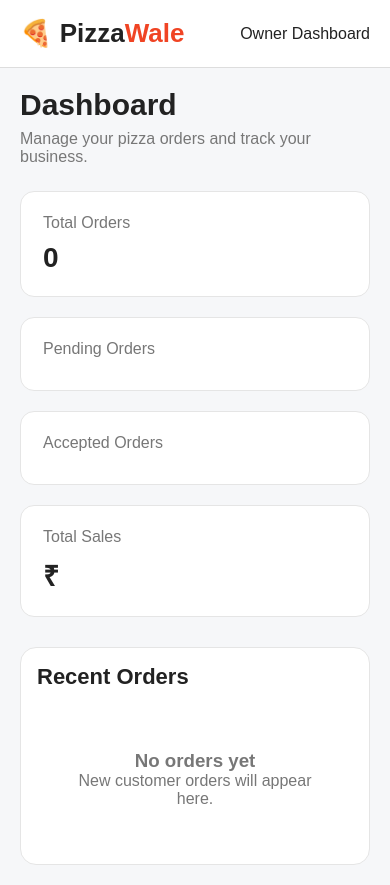
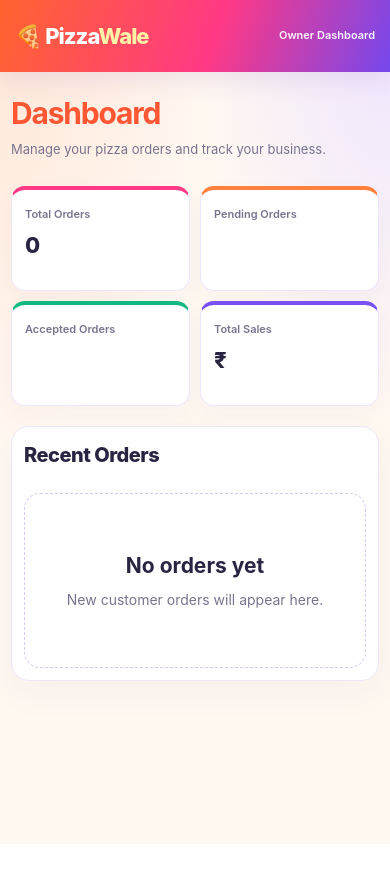
Before and after one commit to deepampra/PizzaWale, a Django app: template orders/templates/orders/dashboard.html in a window 390 px wide. After the commit the page ends 844 px from the top, so only its background shows below. Run offline with Django 5.2, Linux system fonts and the light colour scheme; the template is opened without the code that fills it, so the values that code supplies are empty.

Commit message:
Improve owner dashboard order details UI

```diff
--- a/orders/templates/orders/dashboard.html
+++ b/orders/templates/orders/dashboard.html
@@ -7,171 +7,500 @@
     <title>PizzaWale Owner Dashboard</title>
 
     <style>
+
+
+/* ===== PizzaWale Owner Dashboard — Premium UI ===== */
+:root {
+    --primary: #ff5733;
+    --pink: #ff3985;
+    --purple: #7950f2;
+    --green: #10b981;
+    --ink: #292442;
+    --muted: #77758e;
+    --border: #eee6fa;
+    --surface: #ffffff;
+    --background: #fff8f1;
+}
+
 * {
     box-sizing: border-box;
     margin: 0;
     padding: 0;
 }
 
+html {
+    scroll-behavior: smooth;
+}
+
 body {
-            font-family: Arial, sans-serif;
-            background: #f6f7f9;
-            color: #222;
+    font-family: Inter, "Segoe UI", Arial, sans-serif;
+    background:
+        radial-gradient(ellipse at top left, #ffe6d8 0, transparent 38%),
+        radial-gradient(ellipse at top right, #eee5ff 0, transparent 35%),
+        var(--background);
+    color: var(--ink);
+    line-height: 1.6;
+    min-height: 100vh;
+}
+
+/* Top navigation */
+.header {
+    min-height: 84px;
+    padding: 16px clamp(18px, 5vw, 76px);
+    display: flex;
+    align-items: center;
+    justify-content: space-between;
+    gap: 20px;
+    color: white;
+    background: linear-gradient(110deg, #ff642e, #ff3985 55%, #7548ed);
+    box-shadow: 0 8px 28px #6e39a51c;
+    position: sticky;
+    top: 0;
+    z-index: 100;
+}
+
+.logo {
+    font-size: clamp(23px, 3vw, 30px);
+    font-weight: 850;
+    letter-spacing: -1px;
+    line-height: 1.2;
+}
+
+.logo span {
+    color: #fff2a8;
+}
+
+.header > div:last-child {
+    font-size: 14px;
+    font-weight: 600;
+    opacity: .95;
+}
+
+/* Main layout */
+.dashboard {
+    width: min(1120px, calc(100% - 40px));
+    margin: 34px auto 70px;
+}
+
+.dashboard-title {
+    margin-bottom: 26px;
+}
+
+.dashboard-title h1 {
+    font-size: clamp(30px, 4vw, 40px);
+    line-height: 1.2;
+    letter-spacing: -1.2px;
+    color: var(--primary);
+    margin-bottom: 8px;
+}
+
+.dashboard-title p {
+    color: var(--muted);
+    font-size: 15px;
+}
+
+/* Summary cards */
+.stats {
+    display: grid;
+    grid-template-columns: repeat(4, minmax(0, 1fr));
+    gap: 17px;
+    margin-bottom: 30px;
+}
+
+.stat-card {
+    background: var(--surface);
+    padding: 24px 21px;
+    min-height: 125px;
+    border: 1px solid var(--border);
+    border-top: 4px solid var(--pink);
+    border-radius: 19px;
+    box-shadow: 0 8px 25px #39215a08;
+    transition: transform .2s, box-shadow .2s;
+}
+
+.stat-card:nth-child(2) {
+    border-top-color: #ff813d;
+}
+
+.stat-card:nth-child(3) {
+    border-top-color: var(--green);
+}
+
+.stat-card:nth-child(4) {
+    border-top-color: var(--purple);
+}
+
+.stat-card:hover {
+    transform: translateY(-4px);
+    box-shadow: 0 14px 30px #39215a12;
+}
+
+.stat-card p {
+    font-size: 13px;
+    color: var(--muted);
+    font-weight: 600;
+    margin-bottom: 8px;
+}
+
+.stat-card h2 {
+    font-size: clamp(23px, 2.5vw, 30px);
+    font-weight: 800;
+    line-height: 1.35;
+    overflow-wrap: anywhere;
+}
+
+/* Orders container */
+.orders-section {
+    background: #ffffffed;
+    border: 1px solid var(--border);
+    border-radius: 24px;
+    padding: clamp(15px, 2.5vw, 25px);
+    box-shadow: 0 12px 38px #39215a0a;
+}
+
+.orders-header {
+    margin-bottom: 22px;
+}
+
+.orders-header h2 {
+    font-size: 23px;
+    font-weight: 800;
+    letter-spacing: -.5px;
+}
+
+/* Each order */
+.order-header {
+    display: flex;
+    align-items: center;
+    justify-content: space-between;
+    flex-wrap: wrap;
+    gap: 18px;
+    padding: 23px;
+    background: linear-gradient(115deg, #fff0e9, #fff0f7 55%, #f3edff);
+    border: 1px solid #f2dffc;
+    border-radius: 17px 17px 0 0;
+}
+
+.order-label {
+    display: inline-block;
+    color: #ed397f;
+    background: #ffe0ed;
+    border-radius: 6px;
+    padding: 4px 10px;
+    font-size: 11px;
+    font-weight: 850;
+    letter-spacing: 1.5px;
+    margin-bottom: 7px;
+}
+
+.order-header h2 {
+    font-size: 22px;
+    font-weight: 800;
+    line-height: 1.35;
+    overflow-wrap: anywhere;
+}
+
+/* Status dropdown */
+.status-select {
+    width: 165px;
+    max-width: 100%;
+    padding: 11px 12px;
+    background: white;
+    border: 1.5px solid #b49aff;
+    border-radius: 11px;
+    color: var(--purple);
+    font: inherit;
+    font-size: 13px;
+    font-weight: 700;
+    cursor: pointer;
+    outline: none;
+}
+
+.status-select:focus {
+    border-color: var(--purple);
+    box-shadow: 0 0 0 3px #7950f21c;
+}
+
+/* Items ordered */
+.order-items {
+    background: white;
+    padding: 23px;
+    border-left: 1px solid var(--border);
+    border-right: 1px solid var(--border);
+}
+
+.order-items h3 {
+    display: flex;
+    align-items: center;
+    gap: 9px;
+    font-size: 16px;
+    font-weight: 800;
+    margin-bottom: 14px;
+}
+
+.item-row {
+    display: flex;
+    justify-content: space-between;
+    align-items: center;
+    gap: 15px;
+    padding: 13px 4px;
+    border-bottom: 1px solid #f0eafa;
+    font-size: 14px;
+}
+
+.item-row:last-child {
+    border-bottom: 0;
+    padding-bottom: 3px;
+}
+
+.item-row span {
+    font-weight: 600;
+    overflow-wrap: anywhere;
+}
+
+.item-row strong {
+    color: var(--primary);
+    white-space: nowrap;
+    font-size: 15px;
+}
+
+/* Customer information — clear two-column grid */
+.info-grid {
+    display: grid;
+    grid-template-columns: repeat(2, minmax(0, 1fr));
+    gap: 12px;
+    padding: 20px;
+    background: white;
+    border: 1px solid var(--border);
+    border-top: 1px solid #f0eafa;
+}
+
+.info-item {
+    min-width: 0;
+    padding: 15px 16px;
+    display: flex;
+    flex-direction: column;
+    align-items: flex-start;
+    gap: 5px;
+    background: #faf7ff;
+    border: 1px solid #eee5ff;
+    border-radius: 12px;
+    transition: background .2s, border-color .2s;
+}
+
+.info-item:hover {
+    background: #fff5f0;
+    border-color: #ffd9c9;
+}
+
+.info-item > span {
+    font-size: 12px;
+    font-weight: 650;
+    color: var(--muted);
+}
+
+.info-item > strong {
+    display: block;
+    width: 100%;
+    color: var(--ink);
+    font-size: 14px;
+    font-weight: 750;
+    line-height: 1.55;
+    overflow-wrap: anywhere;
+    word-break: break-word;
+}
+
+.info-item a {
+    display: inline-flex;
+    align-items: center;
+    gap: 5px;
+    color: #7045e8;
+    font-size: 13px;
+    font-weight: 750;
+    text-decoration: none;
+    overflow-wrap: anywhere;
+}
+
+.info-item a:hover {
+    color: var(--primary);
+    text-decoration: underline;
+}
+
+/* Order total */
+.order-footer {
+    display: flex;
+    align-items: center;
+    justify-content: space-between;
+    gap: 12px;
+    padding: 20px 23px;
+    background: white;
+    border: 1px solid var(--border);
+    border-top: 1px solid #eee5ff;
+    border-radius: 0 0 17px 17px;
+    margin-bottom: 22px;
+}
+
+.order-footer span {
+    font-size: 14px;
+    color: var(--muted);
+    font-weight: 650;
+}
+
+.order-footer strong {
+    color: var(--primary);
+    font-size: 23px;
+    font-weight: 850;
+    overflow-wrap: anywhere;
+}
+
+/* Empty state */
+.empty {
+    text-align: center;
+    padding: 55px 20px;
+    background: white;
+    border: 1px dashed #d9c8f4;
+    border-radius: 16px;
+}
+
+.empty h3 {
+    font-size: 21px;
+    margin-bottom: 7px;
+}
+
+.empty p {
+    color: var(--muted);
+    font-size: 14px;
+}
+
+/* Keyboard accessibility */
+button:focus-visible,
+a:focus-visible,
+select:focus-visible {
+    outline: 3px solid #a78bfa;
+    outline-offset: 3px;
+}
+
+/* Tablet */
+@media (max-width: 900px) {
+    .stats {
+        grid-template-columns: repeat(2, minmax(0, 1fr));
+    }
+
+    .dashboard {
+        width: calc(100% - 30px);
+        margin-top: 25px;
     }
 
     .header {
-            background: #ffffff;
-            padding: 20px 40px;
-            border-bottom: 1px solid #ddd;
-            display: flex;
-            justify-content: space-between;
-            align-items: center;
+        padding-inline: 22px;
+    }
+}
+
+/* Mobile */
+@media (max-width: 560px) {
+    .header {
+        min-height: 72px;
+        padding: 13px 15px;
+        gap: 10px;
     }
 
     .logo {
-            font-size: 26px;
-            font-weight: bold;
+        font-size: 22px;
     }
 
-        .logo span {
-            color: #f04424;
+    .header > div:last-child {
+        font-size: 11px;
     }
 
     .dashboard {
-            max-width: 1200px;
-            margin: 30px auto;
-            padding: 0 20px;
-        }
-
-        .dashboard-title {
-            margin-bottom: 25px;
+        width: calc(100% - 22px);
+        margin: 23px auto 40px;
     }
 
     .dashboard-title h1 {
         font-size: 30px;
-            margin-bottom: 8px;
     }
 
     .dashboard-title p {
-            color: #777;
+        font-size: 13px;
     }
 
     .stats {
-            display: grid;
-            grid-template-columns: repeat(4, 1fr);
-            gap: 20px;
-            margin-bottom: 30px;
+        gap: 10px;
+        margin-bottom: 20px;
     }
 
     .stat-card {
-            background: white;
-            padding: 22px;
+        min-height: 105px;
+        padding: 16px 13px;
         border-radius: 14px;
-            border: 1px solid #e5e5e5;
     }
 
     .stat-card p {
-            color: #777;
-            margin-bottom: 10px;
+        font-size: 11px;
     }
 
     .stat-card h2 {
-            font-size: 28px;
+        font-size: 22px;
     }
 
     .orders-section {
-            background: white;
-            border-radius: 16px;
-            padding: 25px;
-            border: 1px solid #e5e5e5;
-        }
-
-        .orders-header {
-            display: flex;
-            justify-content: space-between;
-            align-items: center;
-            margin-bottom: 20px;
+        padding: 12px;
+        border-radius: 18px;
     }
 
     .orders-header h2 {
-            font-size: 22px;
+        font-size: 20px;
     }
 
-        .order-card {
-            border: 1px solid #e5e5e5;
-            border-radius: 12px;
-            padding: 20px;
-            margin-bottom: 15px;
+    .order-header {
+        padding: 16px;
+        gap: 13px;
     }
 
-        .order-top {
-            display: flex;
-            justify-content: space-between;
-            align-items: center;
-            margin-bottom: 15px;
+    .order-header h2 {
+        font-size: 19px;
     }
 
-        .order-id {
-            font-size: 18px;
-            font-weight: bold;
+    .status-select {
+        width: 100%;
+        min-height: 44px;
     }
 
-        .status {
-            padding: 7px 12px;
-            border-radius: 20px;
-            background: #fff3cd;
-            color: #856404;
-            font-size: 13px;
-            font-weight: bold;
+    .order-items {
+        padding: 17px 15px;
     }
 
-        .order-info {
-            display: grid;
-            grid-template-columns: repeat(2, 1fr);
-            gap: 12px;
+    .info-grid {
+        grid-template-columns: minmax(0, 1fr);
+        padding: 13px;
+        gap: 9px;
     }
 
     .info-item {
-            color: #555;
+        padding: 12px;
     }
 
-        .info-item strong {
-            color: #222;
+    .order-footer {
+        padding: 16px;
+        margin-bottom: 17px;
     }
 
-        .empty {
-            text-align: center;
-            padding: 40px;
-            color: #777;
-        }
-
-        @media (max-width: 800px) {
-            .stats {
-                grid-template-columns: repeat(2, 1fr);
-            }
-
-            .order-info {
-                grid-template-columns: 1fr;
+    .order-footer strong {
+        font-size: 20px;
     }
 }
 
-        @media (max-width: 500px) {
-            .header {
-                padding: 18px 20px;
+@media (prefers-reduced-motion: reduce) {
+    *,
+    *::before,
+    *::after {
+        scroll-behavior: auto !important;
+        transition: none !important;
+    }
 }
 
-            .dashboard {
-                margin: 20px auto;
-            }
 
-            .stats {
-                grid-template-columns: 1fr;
-            }
-
-            .orders-section {
-                padding: 16px;
-            }
-        }
     </style>
 </head>
 
```
Lines whose indentation alone changed are shown as unchanged.
